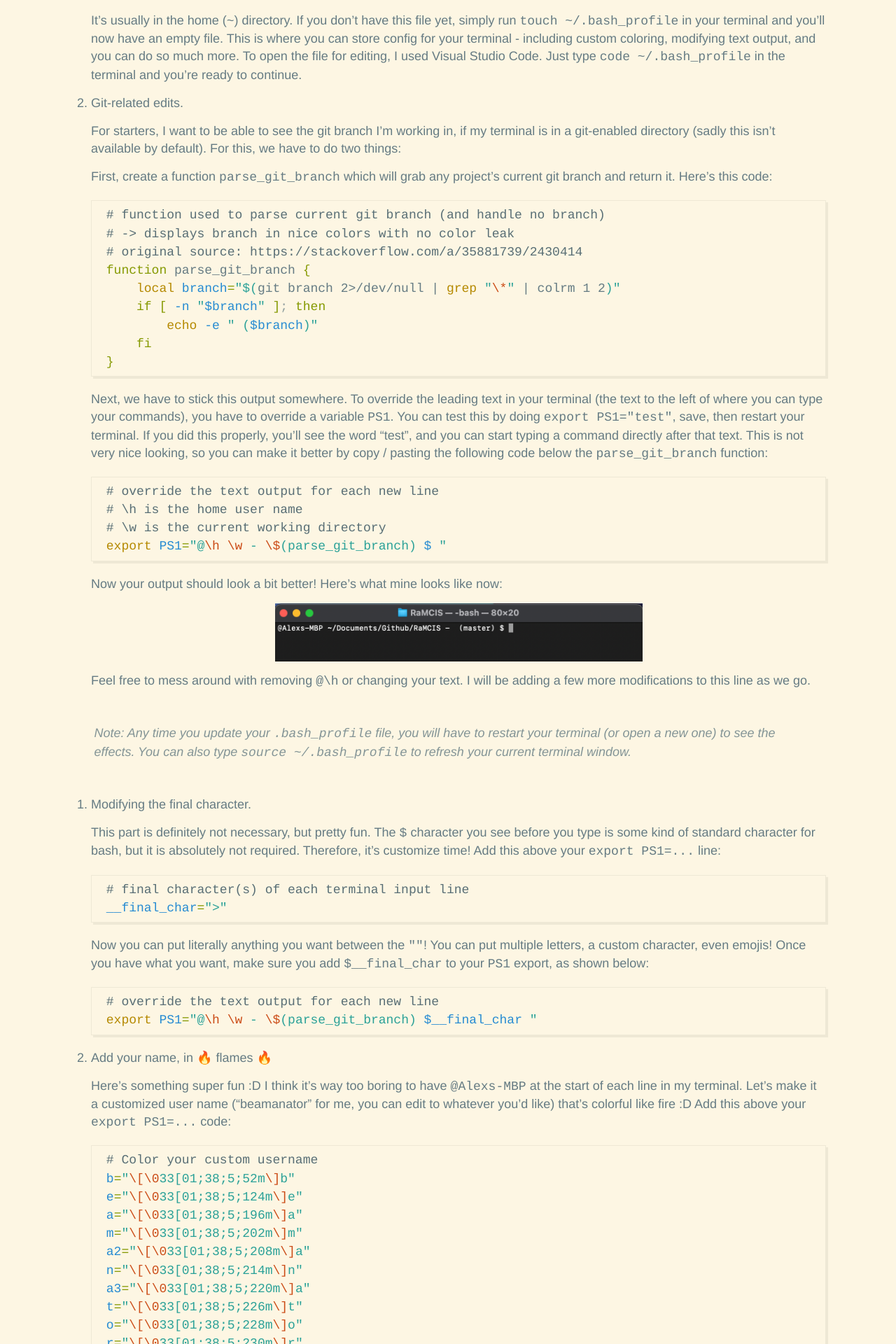
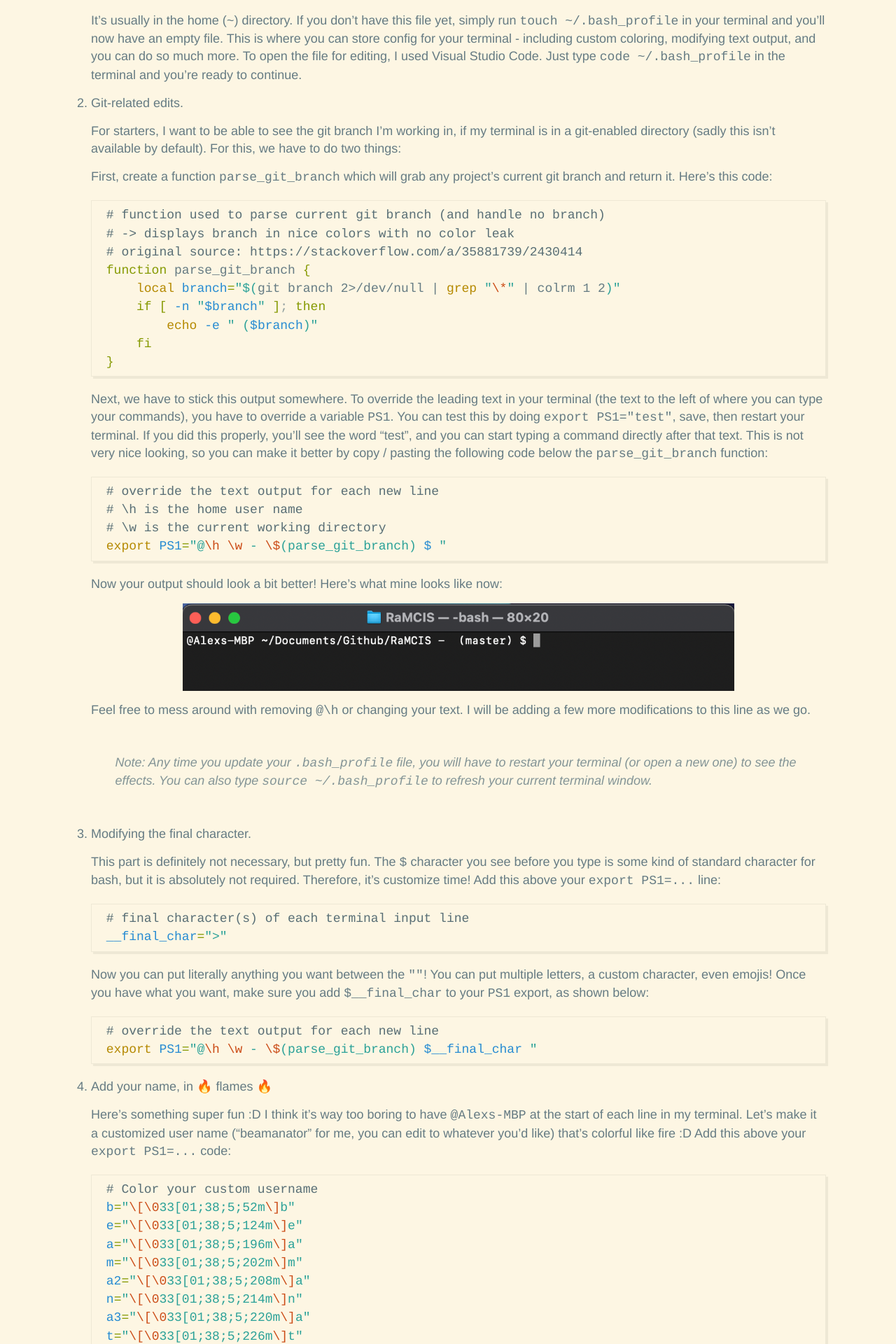
Before and after one commit to hencefarthing/hencefarthing.github.io, a Jekyll site: the page built from _posts/2021/03/2021-03-06-new-laptop-setup.md, in a window 1280 px wide. Shown: the part 4480-6400 px from the top of the page at 70% size. Built offline with Jekyll 4.4.1, drawn with Linux system fonts in a browser that asks for light colours; comment, search, counter and statistics services are not loaded.

Commit message:
some style changes to post

```diff
--- a/_posts/2021/03/2021-03-06-new-laptop-setup.md
+++ b/_posts/2021/03/2021-03-06-new-laptop-setup.md
@@ -157,11 +157,11 @@ Ok so we have the _why_, now the _how_. This could probably be an entire tutoria
 
     Now your output should look a bit better! Here's what mine looks like now:
 
-    <img src="/images/code/terminal-edit-1.png" alt="terminal after edit 1" width="50%" style="display: block;margin: 0 auto;" />
+    <img src="/images/code/terminal-edit-1.png" alt="terminal after edit 1" width="75%" style="display: block;margin: 0 auto;" />
 
     Feel free to mess around with removing `@\h` or changing your text. I will be adding a few more modifications to this line as we go.
 
-> Note: Any time you update your `.bash_profile` file, you will have to restart your terminal (or open a new one) to see the effects. You can also type `source ~/.bash_profile` to refresh your current terminal window.
+    > Note: Any time you update your `.bash_profile` file, you will have to restart your terminal (or open a new one) to see the effects. You can also type `source ~/.bash_profile` to refresh your current terminal window.
 
 3. Modifying the final character.
 
@@ -207,7 +207,7 @@ Ok so we have the _why_, now the _how_. This could probably be an entire tutoria
 
     Here's what I've got now:
 
-    <img src="/images/code/terminal-edit-2.png" alt="terminal after edit 2" width="50%" style="display: block;margin: 0 auto;" />
+    <img src="/images/code/terminal-edit-2.png" alt="terminal after edit 2" width="75%" style="display: block;margin: 0 auto;" />
 
 So that was a ton of fun! If you want to learn more and dive deep into terminal modifications, check out [these docs](http://www.gnu.org/software/bash/manual/bash.html#Controlling-the-Prompt), and more resources linked to in my code below.
 
```
